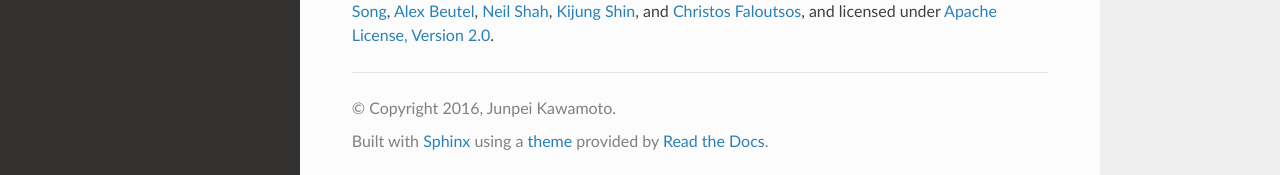
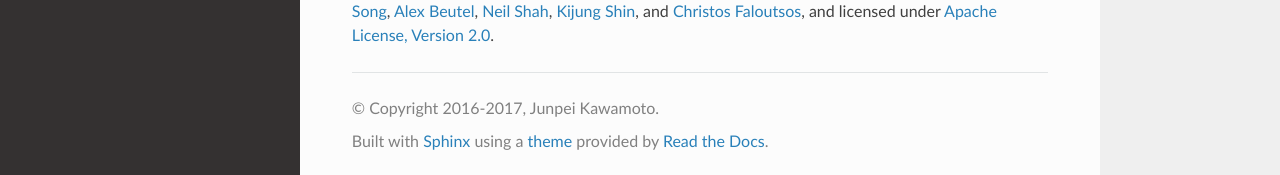
Before and after one commit to rgmining/fraudar, a Sphinx documentation site: the page built from docs/source/index.rst, in a window 1280 px wide and 900 px high, scrolled down 3502 px. Shown: the part 722-897 px from the top of the window. Built offline with Sphinx 7.4.7 and the Read the Docs theme 2.0.0, drawn with Linux system fonts in a browser that asks for light colours.

Commit message:
Update copyright information.

```diff
--- a/docs/source/conf.py
+++ b/docs/source/conf.py
@@ -61,7 +61,7 @@ master_doc = 'index'
 
 # General information about the project.
 project = u'Wrapper of FRAUDAR algorithm'
-copyright = u'2016, Junpei Kawamoto'
+copyright = u'2016-2017, Junpei Kawamoto'
 author = u'Junpei Kawamoto'
 
 # The version info for the project you're documenting, acts as replacement for
```
